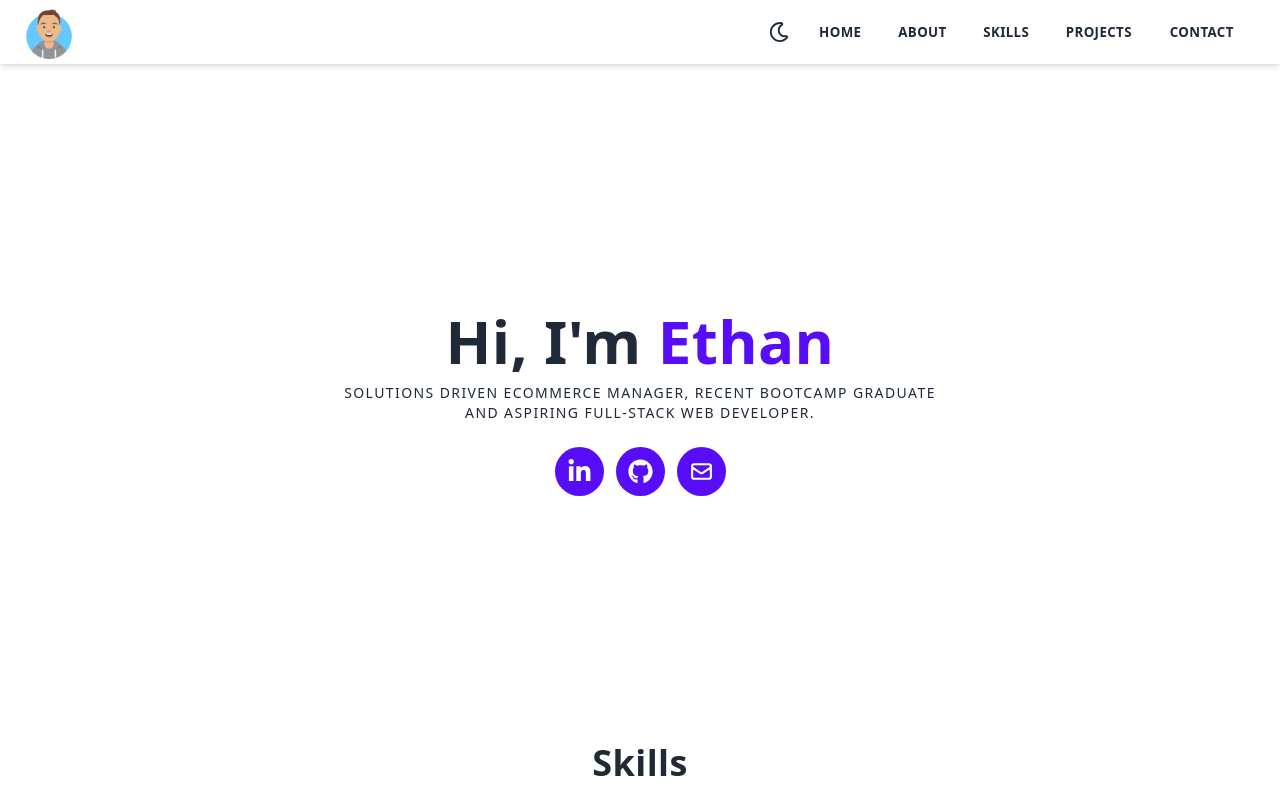
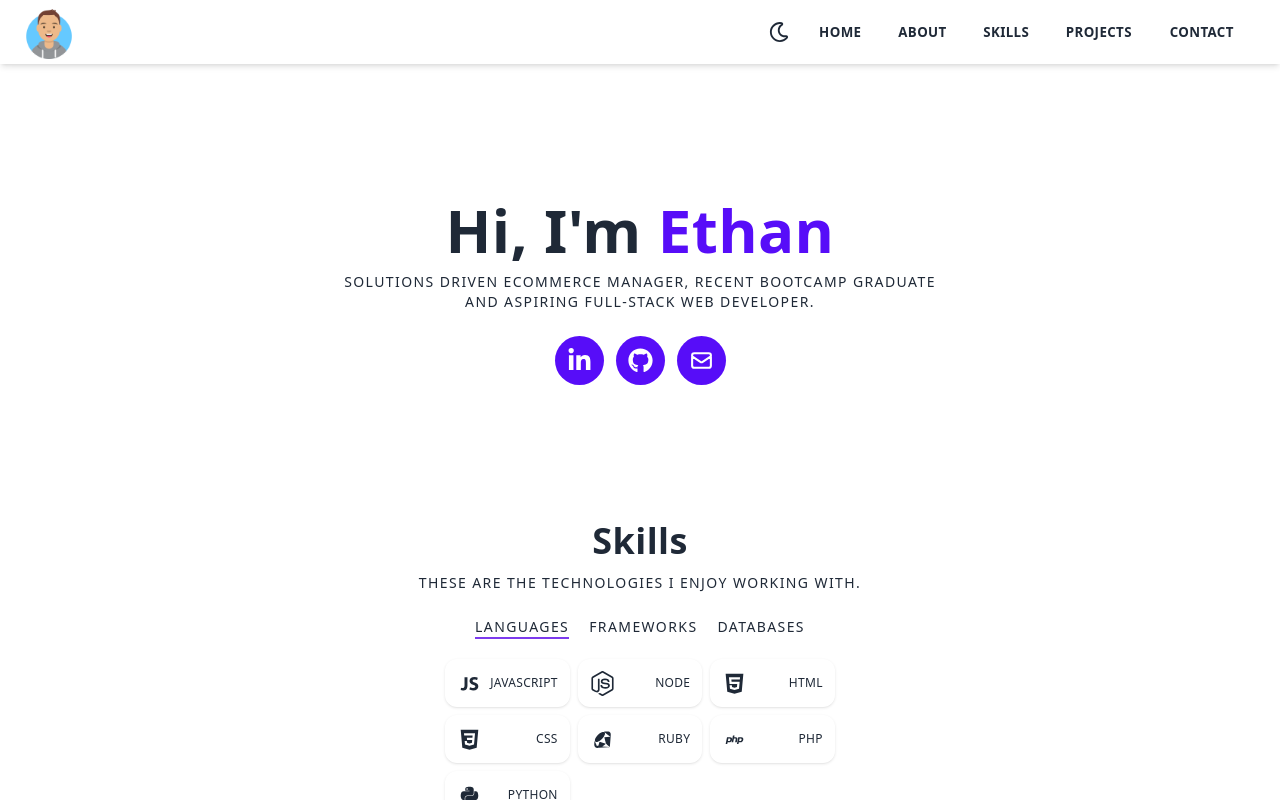
Before and after one commit to Ethansteip/Web-dev-portfolio, a Next.js app: page / in a window 1280 px wide. Built offline with nearby package versions, Linux system fonts and the light colour scheme.

Commit message:
fixed spacing issue on header component

```diff
--- a/components/Main.jsx
+++ b/components/Header.jsx
@@ -3,10 +3,10 @@ import Link from "next/link";
 import { FaLinkedinIn, FaGithub } from 'react-icons/fa';
 import { HiOutlineMail } from 'react-icons/hi';
 
-const Main = () => {
+const Header = () => {
 
   return (
-    <div className="w-full h-1/2 text-center">
+    <div className="w-full h-auto text-center mt-16 mb-16 md:mt-32 md:mb-32">
       <div className="max-w-[1240px] w-full h-full mx-auto p-2 flex flex-col justify-center items-center">
         <div>
           <h1>Hi, I'm <span className="text-primary">Ethan</span></h1>
@@ -30,4 +30,4 @@ const Main = () => {
   )
 }
 
-export default Main;
+export default Header;
--- a/components/Navbar.jsx
+++ b/components/Navbar.jsx
@@ -1,7 +1,7 @@
 import React from "react";
 import Image from "next/image";
 import Link from "next/link";
-import Main from "./Main";
+import Header from "./Header";
 import Skills from "./Skills";
 import Projects from "./Projects";
 import { FaLinkedinIn, FaGithub, FaRegMoon } from 'react-icons/fa';
@@ -54,7 +54,7 @@ const Navbar = (props) => {
     </div>
     {/* Start Main Page Content */}
     <div className="">
-      <Main />
+      <Header />
       <Skills />
       <Projects />
     </div>
```
